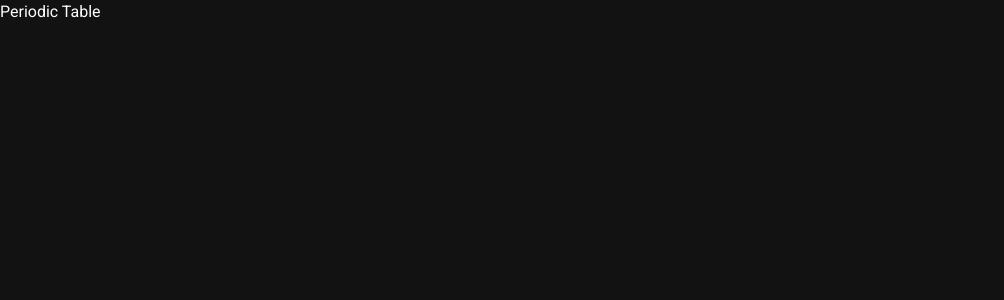
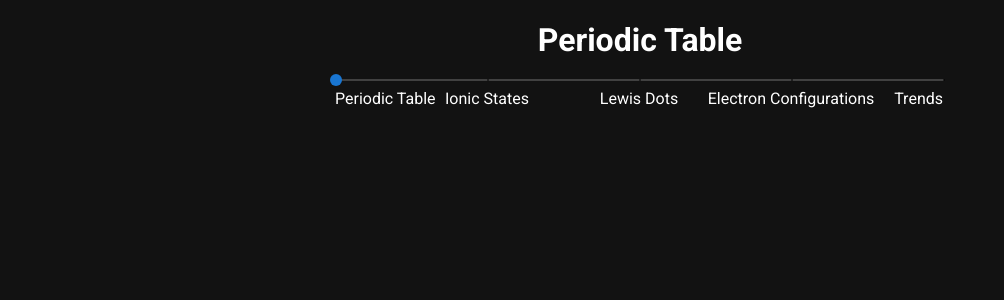
Before and after one commit to wdmatthews/periodic-table, a Nuxt app: page / in a window 1280 px wide. Shown: the top 300 px of the page, without its empty margins (0-1004 px from the left). Built offline with nearby package versions, Linux system fonts and the light colour scheme.

Commit message:
Added the view controls

```diff
--- /dev/null
+++ b/assets/data/views.js
@@ -0,0 +1,7 @@
+export default [
+  'Periodic Table',
+  'Ionic States',
+  'Lewis Dots',
+  'Electron Configurations',
+  'Trends',
+]
--- /dev/null
+++ b/components/ViewControls.vue
@@ -0,0 +1,40 @@
+<template>
+  <v-row
+    no-gutters
+    justify="center"
+    align="center"
+    class="pa-4"
+  >
+    <v-col cols="12">
+      <h1
+        class="text-center"
+        v-text="view"
+      />
+    </v-col>
+    <v-col cols="6">
+      <v-slider
+        v-model="viewIndex"
+        min="0"
+        :max="views.length - 1"
+        ticks="always"
+        :tick-labels="views"
+      />
+    </v-col>
+  </v-row>
+</template>
+
+<script>
+import views from '@/assets/data/views'
+
+export default {
+  data: vm => ({
+    views,
+    viewIndex: 0,
+  }),
+  computed: {
+    view() {
+      return this.views[this.viewIndex]
+    },
+  },
+}
+</script>
--- a/pages/index.vue
+++ b/pages/index.vue
@@ -1,11 +1,15 @@
 <template>
   <div>
-    Periodic Table
+    <ViewControls ref="viewControls" />
   </div>
 </template>
 
 <script>
 export default {
-
+  computed: {
+    view() {
+      return this.$refs.viewControls ? this.$refs.viewControls.view : ''
+    },
+  },
 }
 </script>
```
